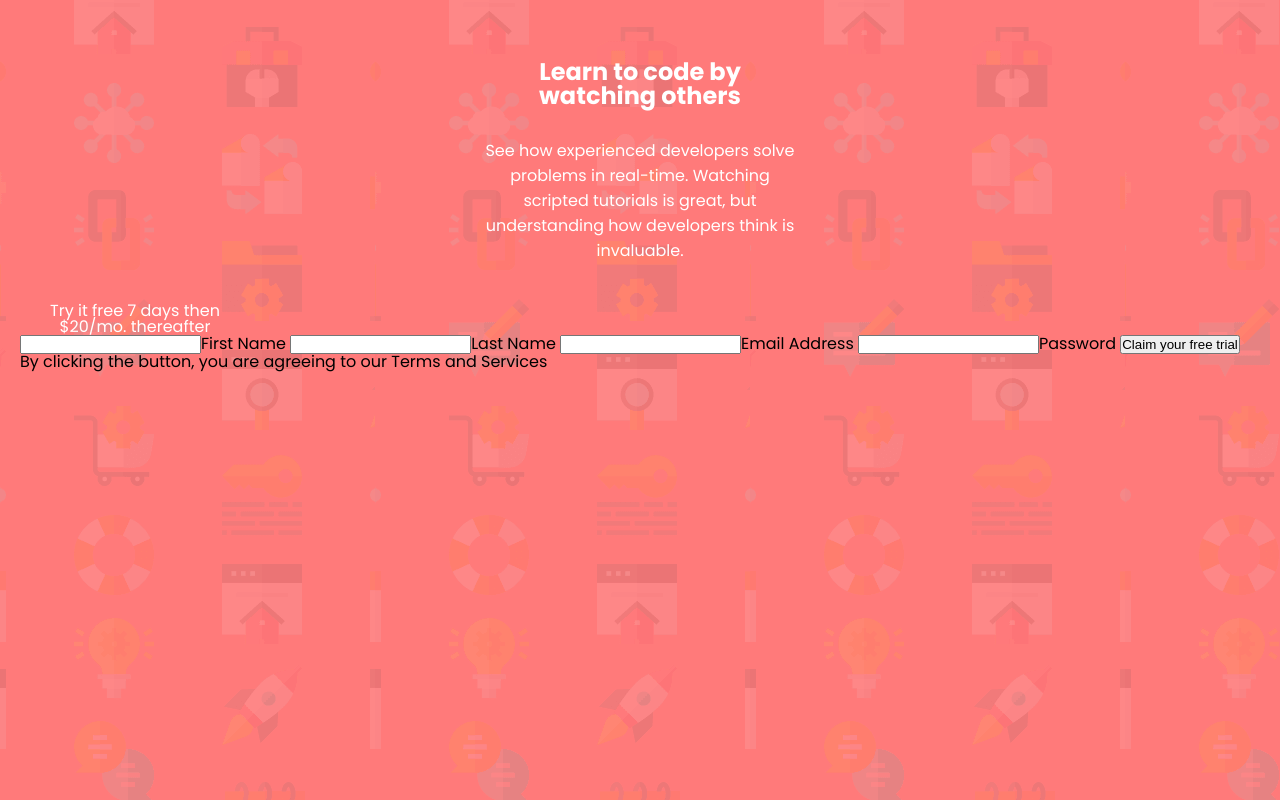
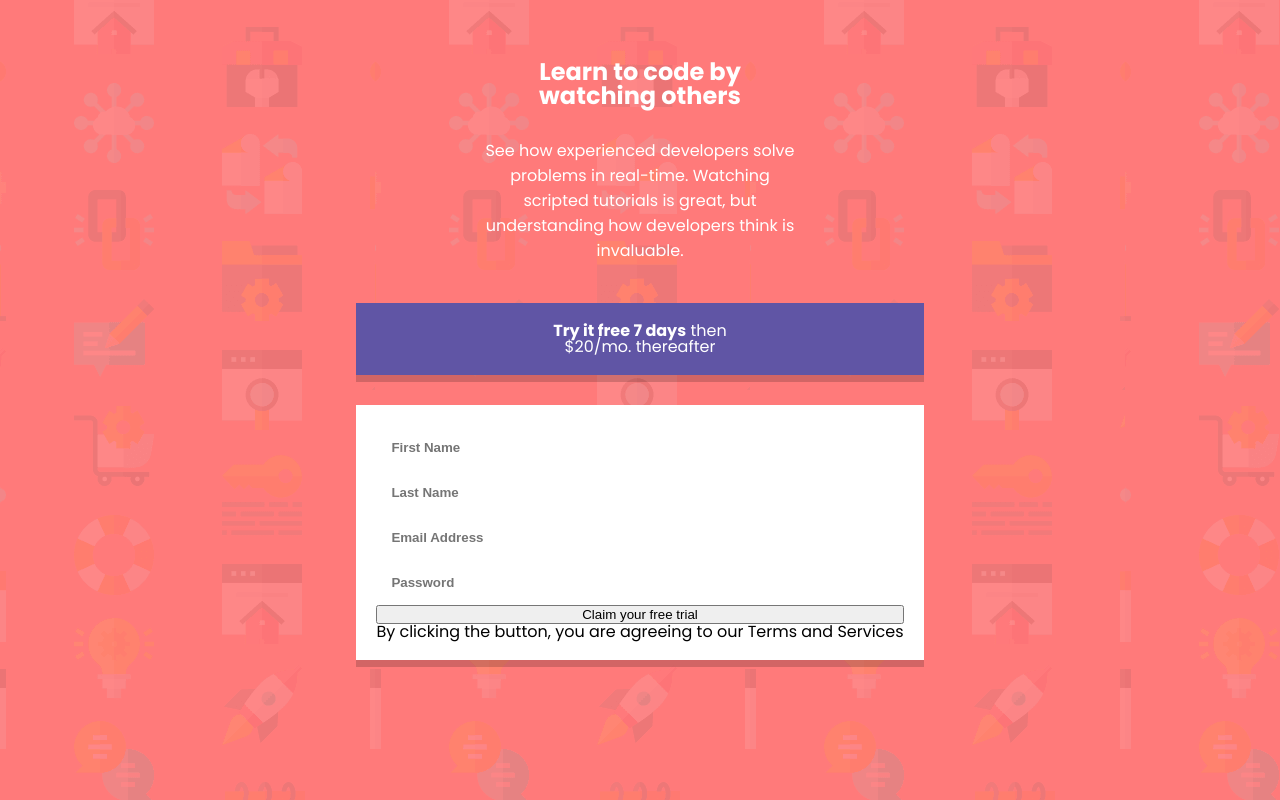
Before and after one commit to Joaovitorsw/intro-component-with-signup-form, a plain HTML site: page index.html in a window 1280 px wide. Drawn offline with Linux system fonts and the light colour scheme.

Commit message:
✨ feat: content card input format and style

```diff
--- a/index.html
+++ b/index.html
@@ -21,14 +21,16 @@
       </p>
     </div>
     <div class="card-content">
-      <h1 class="title-card">Try it free 7 days then $20/mo. thereafter</h1>
-      <div class="mini-card">
-        <input type="text">First Name</input>
-        <input type="text">Last Name</input>
-        <input type="email">Email Address</input>
-        <input type="password">Password</input>
-        <button class="submit-card">Claim your free trial</button>
-        <span class="terms-card">By clicking the button, you are agreeing to our <span class="terms-color">Terms and Services</span></span>
+        <div class="title-card-content">
+          <h1 class="title-card"><span class="title-card-color">Try it free 7 days</span> then $20/mo. thereafter</h1>
+        </div>
+      <div class="mini-card-content">
+        <input type="text" placeholder="First Name"></input>
+        <input type="text" placeholder="Last Name"></input>
+        <input type="email"placeholder="Email Address"></input>
+        <input type="password"placeholder="Password"></input>
+        <button class="submit">Claim your free trial</button>
+        <span class="terms">By clicking the button, you are agreeing to our <span class="terms-color">Terms and Services</span></span>
       </div>
     </div>
   </main>
--- a/style.css
+++ b/style.css
@@ -64,3 +64,18 @@ main {
   color: var(--white-color);
   font-weight: 700;
 }
+.mini-card-content {
+  display: flex;
+  flex-direction: column;
+  padding: 20px;
+  background-color: var(--white-color);
+  box-shadow: 0px 7px 0px 0px rgba(0, 0, 0, 0.178);
+}
+input[type="text"],
+input[type="password"],
+input[type="email"] {
+  padding: 15px;
+  border: none;
+  outline-color: var(--tertiary-color);
+  font-weight: 700;
+}
```
